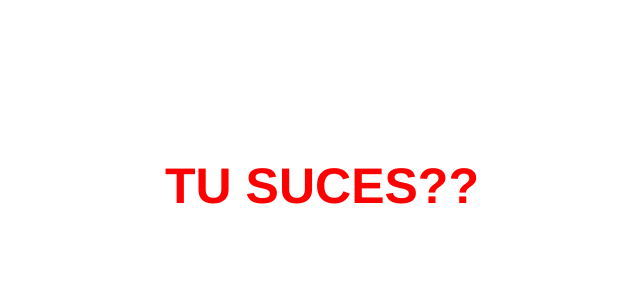
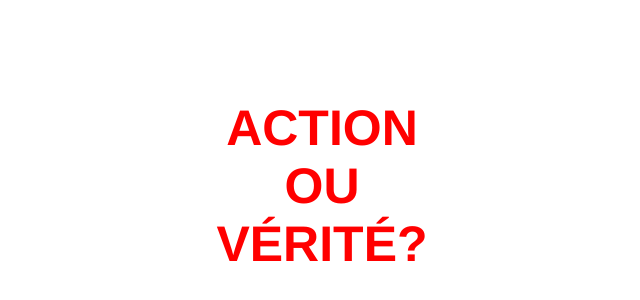
Before and after one commit to Tib112/tobi, a plain HTML site: page index.html in a window 1280 px wide. Shown: the part 214-514 px from the top of the page, without its empty margins (318-958 px from the left). Drawn offline with Linux system fonts and the light colour scheme.

Commit message:
Update index.html

```diff
--- a/index.html
+++ b/index.html
@@ -19,6 +19,7 @@
     h1 {
       font-size: 50px;
       text-transform: uppercase;
+      text-align: center;
       color: red;
       margin: 0;
     }
@@ -39,6 +40,6 @@
   </style>
 </head>
 <body>
-  <h1>TU SUCES??</h1>
+  <h1>ACTION<br>OU<br>VÉRITÉ?</h1>
 </body>
 </html>
```
